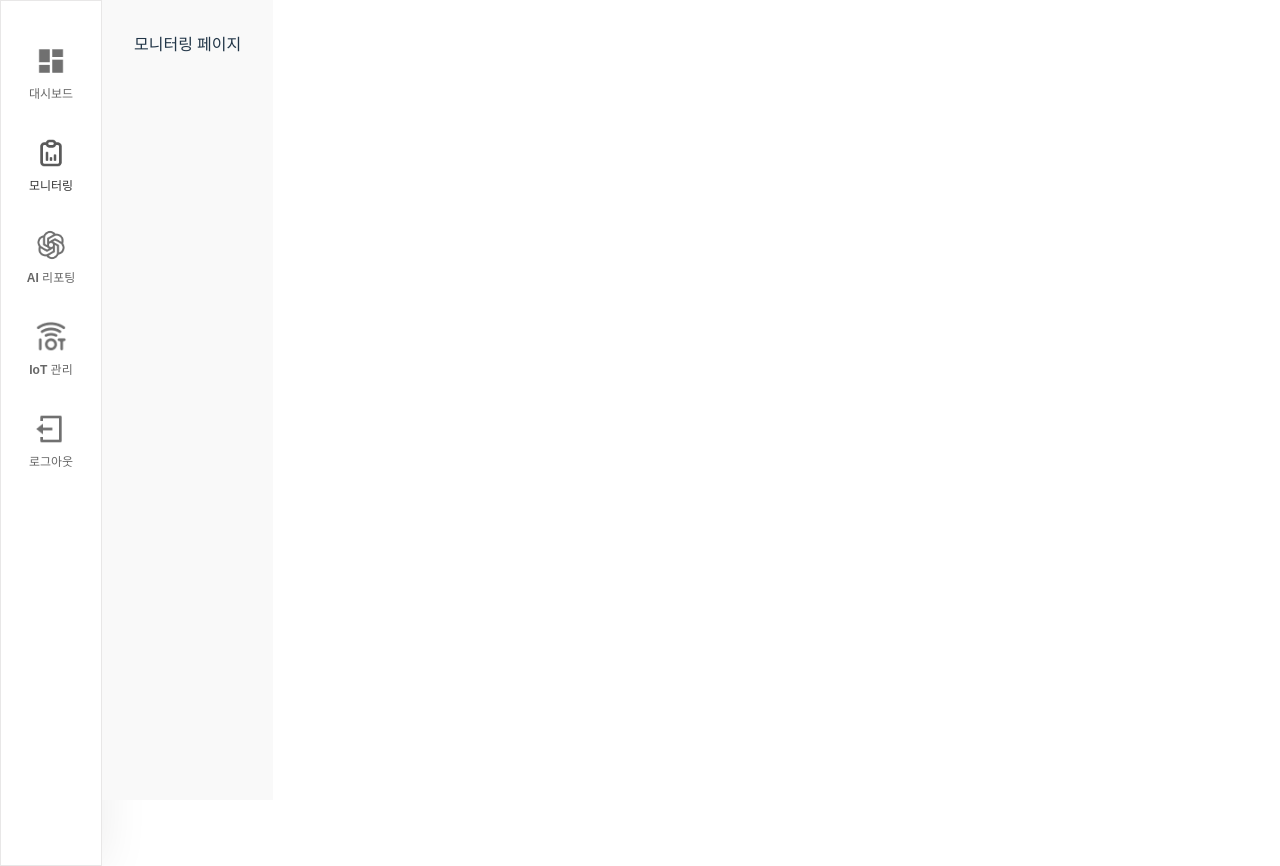
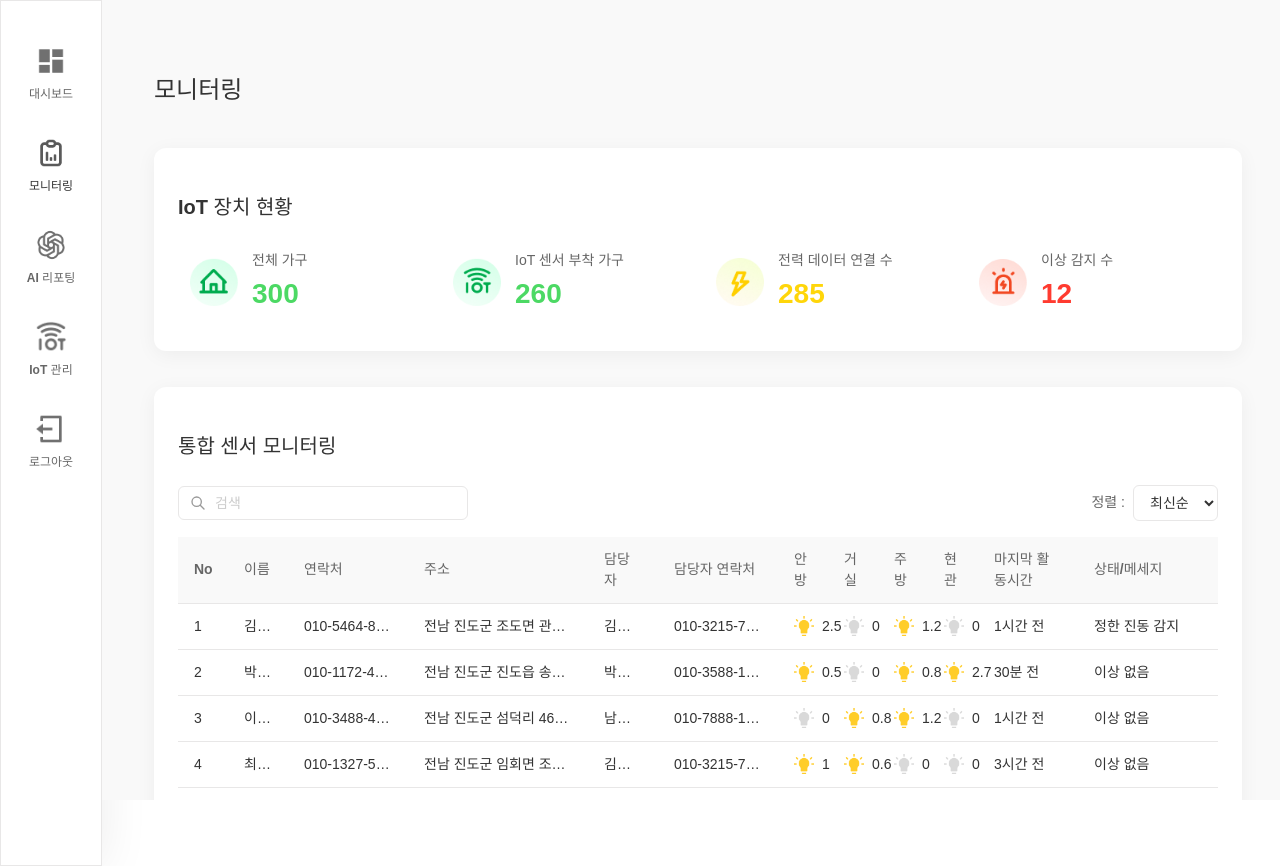
Before and after one commit to geopark021/IoTSeniorSafe-frontend, a React (Vite) app in the folder frontend/: page /monitoring in a window 1280 px wide. Built offline with nearby package versions, Linux system fonts and the light colour scheme.

Commit message:
feat: Monitoring 페이지 구현 완료

```diff
--- a/frontend/src/App.jsx
+++ b/frontend/src/App.jsx
@@ -9,10 +9,9 @@ import {
 import GlobalStyle from './GlobalStyle'; // 글꼴
 import Layout from './components/Layout';
 import Login from './pages/Login';
-
+import Monitoring from './pages/Monitoring';
 // 페이지 구현시마다 임포트
 // import Dashboard from './pages/Dashboard';
-// import Monitoring from './pages/Monitoring';
 // import AIReporting from './pages/AIReporting';
 // import IoTManage from './pages/IoTManage';
 function App() {
@@ -22,7 +21,7 @@ function App() {
         {/* Layout 컴포넌트 =  사이드바 +  메인 콘텐츠 영역 */}
         <Route path="/" element={<Layout />}>
           <Route path="dashboard" element={<div>대시보드 페이지</div>} />
-          <Route path="monitoring" element={<div>모니터링 페이지</div>} />
+          <Route path="monitoring" element={<Monitoring />} />
           <Route path="ai" element={<div>AI 리포팅 페이지</div>} />
           <Route path="iot" element={<div>IoT 관리 페이지</div>} />
           <Route path="login" element={<Login />} />
--- a/frontend/src/components/monitoring/IntegratedSensorMonitoring.jsx
+++ b/frontend/src/components/monitoring/IntegratedSensorMonitoring.jsx
@@ -381,7 +381,7 @@ function IntegratedSensorMonitoring() {
       <TableContainer>
         <Table>
           <colgroup>
-            <col style={{ width: '40px' }} /> {/* 번호 */}
+            <col style={{ width: '50px' }} /> {/* 번호 */}
             <col style={{ width: '60px' }} /> {/* 이름 - 가로 간격 줄임 */}
             <col style={{ width: '120px' }} /> {/* 연락처 */}
             <col style={{ width: '180px' }} /> {/* 주소 */}
@@ -396,7 +396,7 @@ function IntegratedSensorMonitoring() {
           </colgroup>
           <thead>
             <tr>
-              <Th>번호</Th>
+              <Th>No</Th>
               <Th>이름</Th>
               <Th>연락처</Th>
               <Th>주소</Th>
--- a/frontend/src/pages/Monitoring.jsx
+++ b/frontend/src/pages/Monitoring.jsx
@@ -0,0 +1,32 @@
+import React from 'react';
+import styled from 'styled-components';
+import IoTDeviceStatus from '../components/monitoring/IoTDeviceStatus';
+import IntegratedSensorMonitoring from '../components/monitoring/IntegratedSensorMonitoring';
+
+const MonitoringContainer = styled.div`
+  display: flex;
+  flex-direction: column;
+  gap: 20px;
+  padding: 20px;
+  // 높이와 오버플로우 속성 제거 - 스크롤 제어는 Layout 컴포넌트에서 처리
+`;
+
+const PageTitle = styled.h2`
+  font-family: 'NanumSquareRound', sans-serif;
+  font-weight: 700;
+  font-size: 24px;
+  margin-bottom: 20px;
+  color: #333;
+`;
+
+function Monitoring() {
+  return (
+    <MonitoringContainer>
+      <PageTitle>모니터링</PageTitle>
+      <IoTDeviceStatus />
+      <IntegratedSensorMonitoring />
+    </MonitoringContainer>
+  );
+}
+
+export default Monitoring;
```
